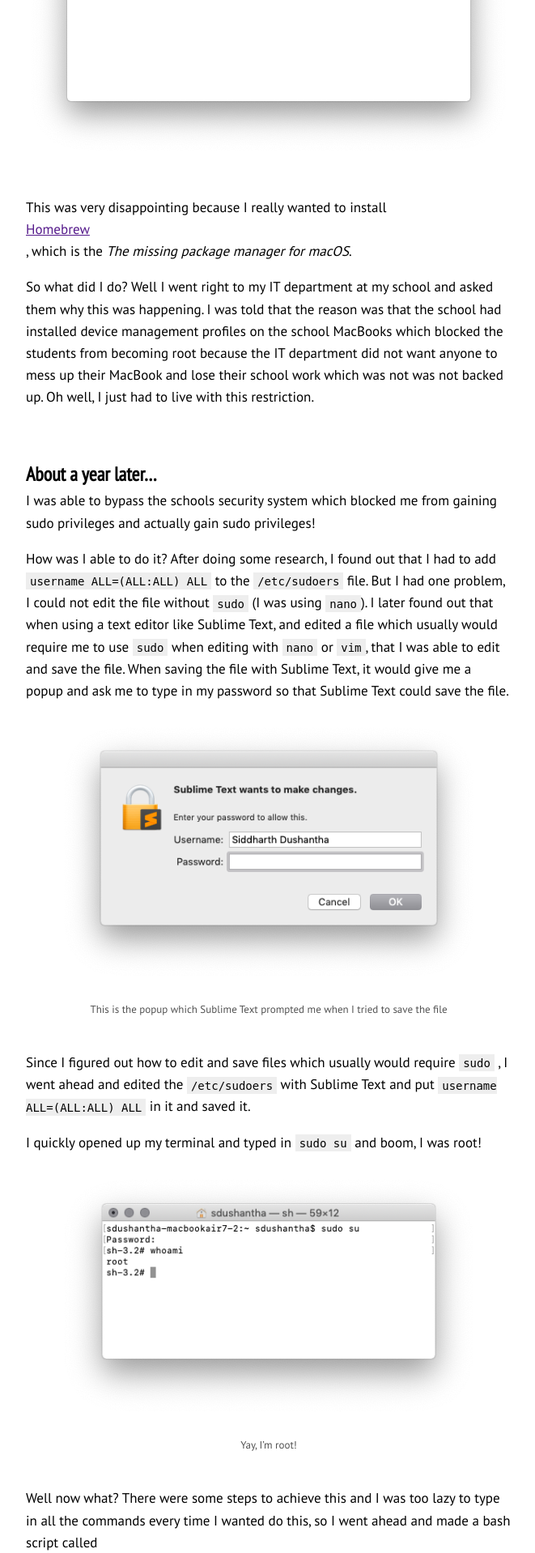
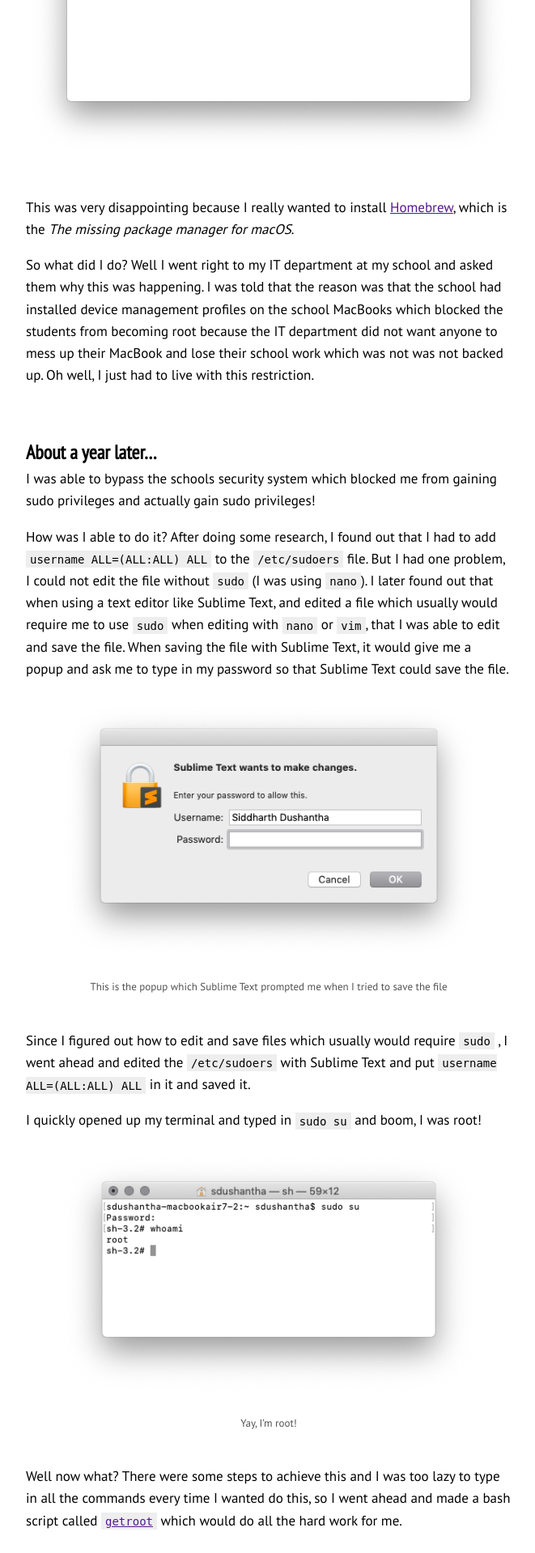
Before and after one commit to sdushantha/sdushantha.github.io, a PHP site: page /posts/bypass.html in a window 1280 px wide. Shown: the part 718-2636 px from the top of the page at 81% size, without its empty margins (308-969 px from the left). Run offline with PHP 8.4, Linux system fonts and the light colour scheme.

Commit message:
adde gitignore, and maybe fixed css for anchor tag

```diff
--- a/style.css
+++ b/style.css
@@ -89,7 +89,7 @@
 }
 
 a {
-    display: block;
+    /*display: block;*/
     width: 100%;
     height: 100%;
     color: #551a8b
```
Also changed, not shown: 1 other file.
